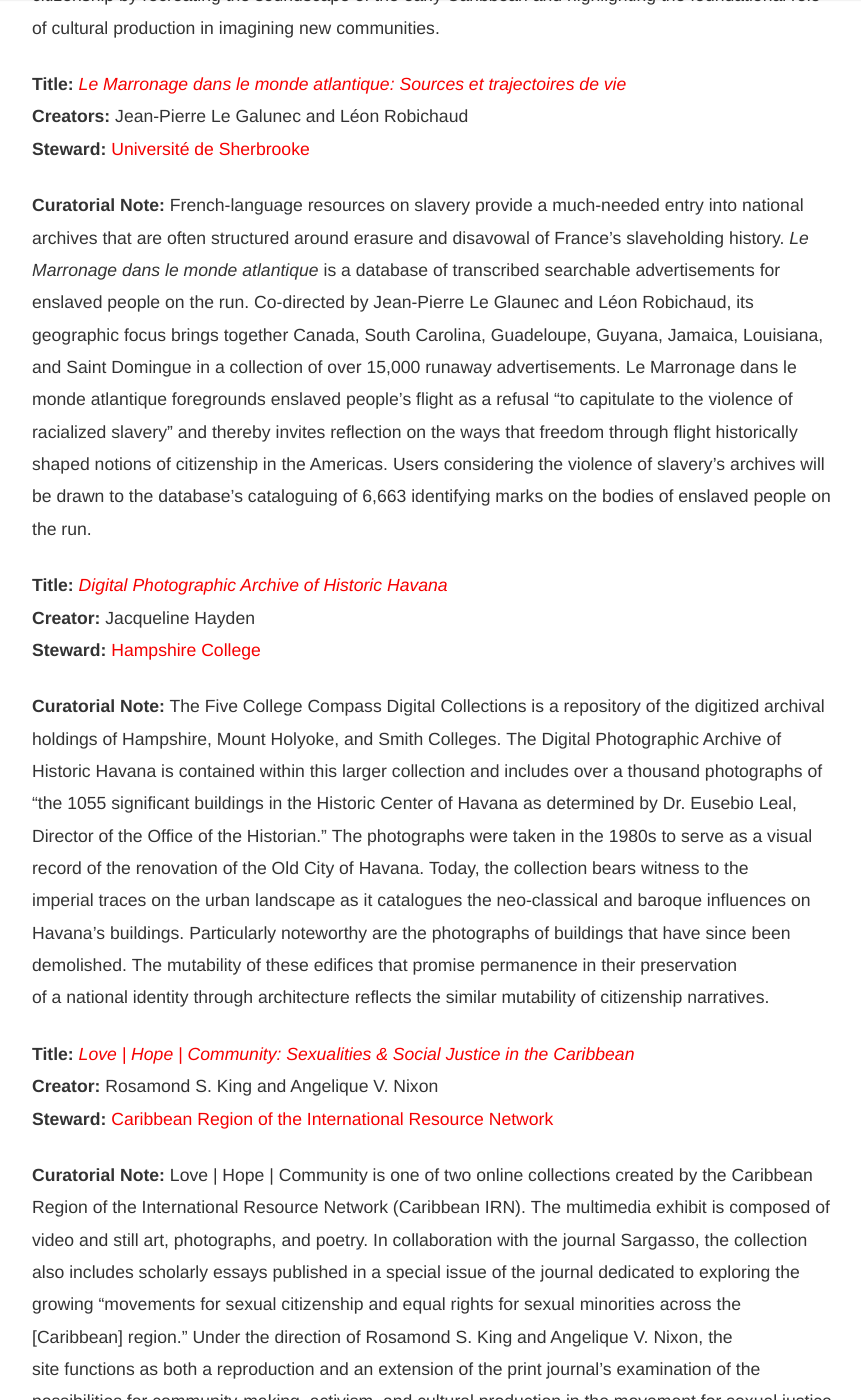
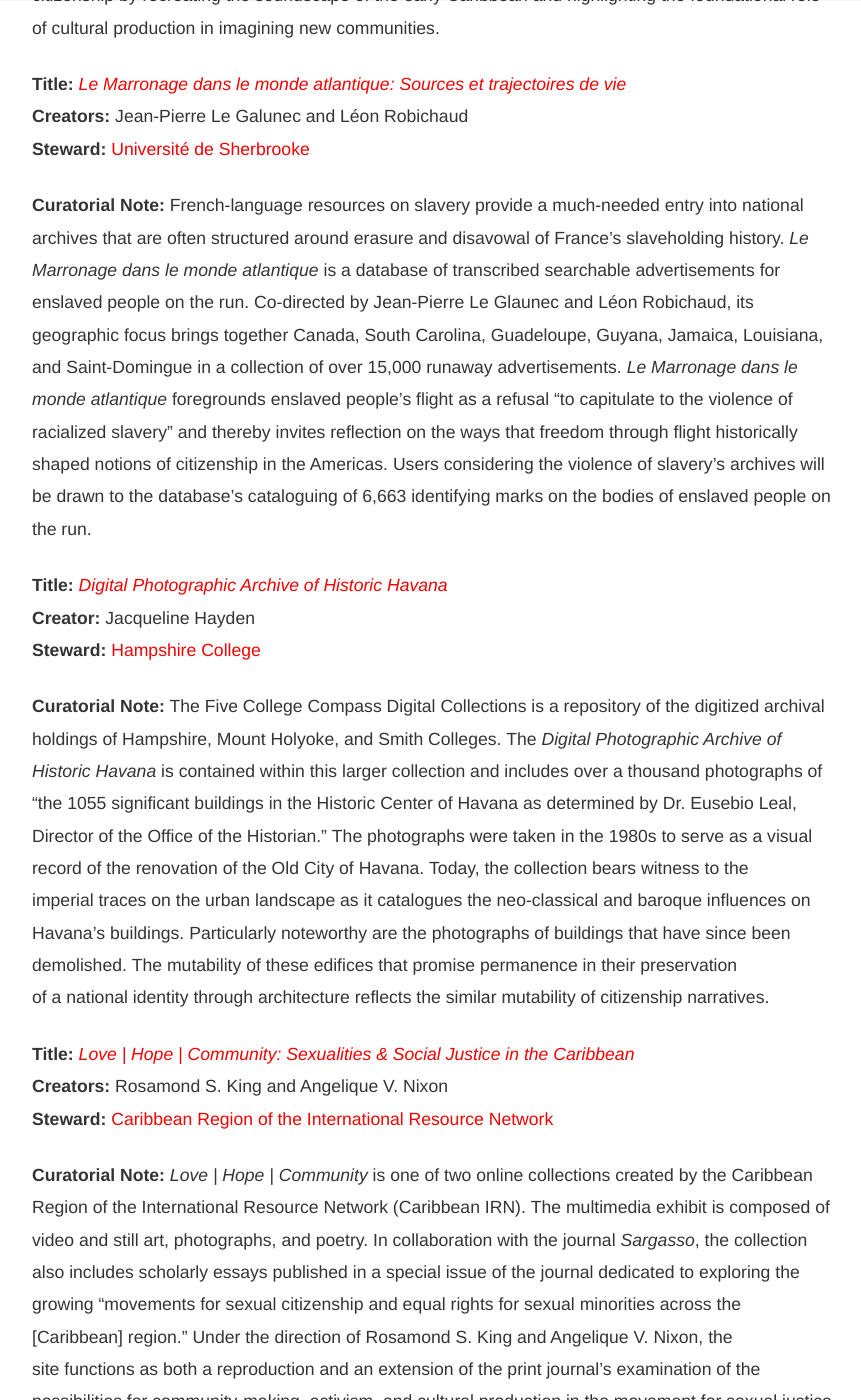
Before and after one commit to roopikarisam/keywords-caribbean-studies, a Jekyll site: the page built from _posts/2020-11-20-citizen.md, in a window 1280 px wide and 1400 px high, scrolled down 2414 px. Shown: the whole window, without its empty margins (68-929 px from the left). Built offline with Jekyll 4.4.1, drawn with Linux system fonts in a browser that asks for light colours; nearby versions of some CDN libraries; comment, search, counter and statistics services are not loaded; some of the changed text lies outside the part shown.

Commit message:
citizen proofed

```diff
--- a/_posts/2020-11-20-citizen.md
+++ b/_posts/2020-11-20-citizen.md
@@ -25,33 +25,33 @@
 
 **Title:** [_Musical Passage_](http://www.musicalpassage.org/)
 **Creators:** Laurent Dubois, David K. Garner, and Mary Caton Lingold
-**Steward:** [Franklin Humanities Institute](https://fhi.duke.edu) and the [Forum for Scholars and Publics](https://fsp.trinity.duke.edu/)
+**Stewards:** [Franklin Humanities Institute](https://fhi.duke.edu) and the [Forum for Scholars and Publics](https://fsp.trinity.duke.edu/)
 
-**Curatorial Note:** *Musical Passage* offers “a careful interpretation of a single rare artifact,” a page of musical compositions by Mr. Baptiste who was likely a free Black composer in Jamaica, recorded in Hans Sloane’s 1707 *Voyage to the Islands*. The site’s creators, Laurent Dubois, David K. Garner, and Mary Caton Lingold, invite users to encounter Baptiste’s music as it was performed in 1688 through audio recordings layered on top of the digitized page of musical compositions. The site weaves together the different locations that haunt Baptiste’s life and music as origins and spaces of belonging: Jamaica, Saint Domingue, Louisiana, Angola. Musical Passage illuminates the possibilities of sonic citizenship by recreating the soundscape of the early Caribbean and highlighting the foundational role of cultural production in imagining new communities.
+**Curatorial Note:** *Musical Passage* offers “a careful interpretation of a single rare artifact,” a page of musical compositions by Mr. Baptiste who was likely a free Black composer in Jamaica, recorded in Hans Sloane’s 1707 *Voyage to the Islands*. The site’s creators, Laurent Dubois, David K. Garner, and Mary Caton Lingold, invite users to encounter Baptiste’s music as it was performed in 1688 through audio recordings layered on top of the digitized page of musical compositions. The site weaves together the different locations that haunt Baptiste’s life and music as origins and spaces of belonging: Jamaica, Saint Domingue, Louisiana, Angola. *Musical Passage* illuminates the possibilities of sonic citizenship by recreating the soundscape of the early Caribbean and highlighting the foundational role of cultural production in imagining new communities.
 
 **Title:** [_Le Marronage dans le monde atlantique: Sources et trajectoires de vie_](http://www.marronnage.info/fr/index.html)
 **Creators:** Jean-Pierre Le Galunec and Léon Robichaud
 **Steward:** [Université de Sherbrooke](https://www.usherbrooke.ca)
 
-**Curatorial Note:** French-language resources on slavery provide a much-needed entry into national archives that are often structured around erasure and disavowal of France’s slaveholding history. *Le Marronage dans le monde atlantique* is a database of transcribed searchable advertisements for enslaved people on the run. Co-directed by Jean-Pierre Le Glaunec and Léon Robichaud, its geographic focus brings together Canada, South Carolina, Guadeloupe, Guyana, Jamaica, Louisiana, and Saint Domingue in a collection of over 15,000 runaway advertisements. Le Marronage dans le monde atlantique foregrounds enslaved people’s flight as a refusal “to capitulate to the violence of racialized slavery” and thereby invites reflection on the ways that freedom through flight historically shaped notions of citizenship in the Americas. Users considering the violence of slavery’s archives will be drawn to the database’s cataloguing of 6,663 identifying marks on the bodies of enslaved people on the run.
+**Curatorial Note:** French-language resources on slavery provide a much-needed entry into national archives that are often structured around erasure and disavowal of France’s slaveholding history. *Le Marronage dans le monde atlantique* is a database of transcribed searchable advertisements for enslaved people on the run. Co-directed by Jean-Pierre Le Glaunec and Léon Robichaud, its geographic focus brings together Canada, South Carolina, Guadeloupe, Guyana, Jamaica, Louisiana, and Saint-Domingue in a collection of over 15,000 runaway advertisements. *Le Marronage dans le monde atlantique* foregrounds enslaved people’s flight as a refusal “to capitulate to the violence of racialized slavery” and thereby invites reflection on the ways that freedom through flight historically shaped notions of citizenship in the Americas. Users considering the violence of slavery’s archives will be drawn to the database’s cataloguing of 6,663 identifying marks on the bodies of enslaved people on the run.
 
 **Title:** [_Digital Photographic Archive of Historic Havana_](https://compass.fivecolleges.edu/collections/digital-photographic-archive-historic-havana)
 **Creator:** Jacqueline Hayden
 **Steward:** [Hampshire College](https://www.hampshire.edu/)
 
-**Curatorial Note:** The Five College Compass Digital Collections is a repository of the digitized archival holdings of Hampshire, Mount Holyoke, and Smith Colleges. The Digital Photographic Archive of Historic Havana is contained within this larger collection and includes over a thousand photographs of “the 1055 significant buildings in the Historic Center of Havana as determined by Dr. Eusebio Leal, Director of the Office of the Historian.” The photographs were taken in the 1980s to serve as a visual record of the renovation of the Old City of Havana. Today, the collection bears witness to the imperial traces on the urban landscape as it catalogues the neo-classical and baroque influences on Havana’s buildings. Particularly noteworthy are the photographs of buildings that have since been demolished. The mutability of these edifices that promise permanence in their preservation of a national identity through architecture reflects the similar mutability of citizenship narratives.
+**Curatorial Note:** The Five College Compass Digital Collections is a repository of the digitized archival holdings of Hampshire, Mount Holyoke, and Smith Colleges. The *Digital Photographic Archive of Historic Havana* is contained within this larger collection and includes over a thousand photographs of “the 1055 significant buildings in the Historic Center of Havana as determined by Dr. Eusebio Leal, Director of the Office of the Historian.” The photographs were taken in the 1980s to serve as a visual record of the renovation of the Old City of Havana. Today, the collection bears witness to the imperial traces on the urban landscape as it catalogues the neo-classical and baroque influences on Havana’s buildings. Particularly noteworthy are the photographs of buildings that have since been demolished. The mutability of these edifices that promise permanence in their preservation of a national identity through architecture reflects the similar mutability of citizenship narratives.
 
 **Title:** [_Love &#124; Hope &#124; Community: Sexualities & Social Justice in the Caribbean_](https://www.caribbeansexualities.org)
-**Creator:** Rosamond S. King and Angelique V. Nixon
+**Creators:** Rosamond S. King and Angelique V. Nixon
 **Steward:** [Caribbean Region of the International Resource Network](https://www.caribbeansexualities.org/about/)
 
-**Curatorial Note:** Love &#124; Hope &#124; Community is one of two online collections created by the Caribbean Region of the International Resource Network (Caribbean IRN). The multimedia exhibit is composed of video and still art, photographs, and poetry. In collaboration with the journal Sargasso, the collection also includes scholarly essays published in a special issue of the journal dedicated to exploring the growing “movements for sexual citizenship and equal rights for sexual minorities across the [Caribbean] region.” Under the direction of Rosamond S. King and Angelique V. Nixon, the site functions as both a reproduction and an extension of the print journal’s examination of the possibilities for community-making, activism, and cultural production in the movement for sexual justice in the Caribbean. Love &#124; Hope &#124; Community offers new language and new terms for thinking about citizenship beyond the traditional legal framework of rights and duties.
+**Curatorial Note:** *Love &#124; Hope &#124; Community* is one of two online collections created by the Caribbean Region of the International Resource Network (Caribbean IRN). The multimedia exhibit is composed of video and still art, photographs, and poetry. In collaboration with the journal *Sargasso*, the collection also includes scholarly essays published in a special issue of the journal dedicated to exploring the growing “movements for sexual citizenship and equal rights for sexual minorities across the [Caribbean] region.” Under the direction of Rosamond S. King and Angelique V. Nixon, the site functions as both a reproduction and an extension of the print journal’s examination of the possibilities for community-making, activism, and cultural production in the movement for sexual justice in the Caribbean. *Love &#124; Hope &#124; Community* offers new language and new terms for thinking about citizenship beyond the traditional legal framework of rights and duties.
 
 **Title:** [_Create Caribbean_](http://createcaribbean.org/create/)
 **Creator:** Schuyler Esprit
 **Steward:** [Create Caribbean Research Institute](http://createcaribbean.org/create/)
 
-**Curatorial Note:** Citizenship as practice is understood largely as the domain of adults. If casting a vote is an expression of political will, it also often marks a rite of passage into adulthood. Create Caribbean is a digital humanities research institute that empowers young people to make important contributions to collective projects of rethinking, representing, and preserving Caribbean history and heritage through digital methods. The institute was founded and is headed by Schuyler Esprit, and its values of community and collaboration prioritize research and teaching “for the creation and implementation of policies and practices that serve citizens at all levels of the socioeconomic spectrum.” The institute runs several projects and workshops including the Create and Code digital literacy program for students aged 7-14, and the Dominica History/The Road to Independence multimedia exhibit that features resources for primary and secondary school students. These programs attest to the many modes of young people’s social, intellectual, and civic engagement in the Caribbean.
+**Curatorial Note:** Citizenship as practice is understood largely as the domain of adults. If casting a vote is an expression of political will, it also often marks a rite of passage into adulthood. _Create Caribbean_ is a digital humanities research institute that empowers young people to make important contributions to collective projects of rethinking, representing, and preserving Caribbean history and heritage through digital methods. The institute was founded and is headed by Schuyler Esprit, and its values of community and collaboration prioritize research and teaching “for the creation and implementation of policies and practices that serve citizens at all levels of the socioeconomic spectrum.” The institute runs several projects and workshops including the Create and Code digital literacy program for students aged 7-14, and the _Dominica History/The Road to Independence_ multimedia exhibit that features resources for primary and secondary school students. These programs attest to the many modes of young people’s social, intellectual, and civic engagement in the Caribbean.
 
 **Title:** [“Jacques Martial interprète le *Cahier d'un retour au pays natal* d'Aimé Césaire”
 ](https://www.youtube.com/watch?v=47aSVslV1aQ&feature=emb_logo)
@@ -62,7 +62,7 @@
 
 <div class="section-title"><img style="padding: 5px;float:left;" src="{{ site.baseurl}}/assets/images/tiny-key.jpg"><a href="#Bio"><h2>Bio</h2></a></div>
 
-[Annette Joseph-Gabriel](https://www.annettejosephgabriel.com/) is Assistant Professor of French and Francophone Studies at the University of Michigan, Ann Arbor. Her research focuses on race, gender, and citizenship in the French-speaking Caribbean, Africa, and France. She is the author of *Reimagining Liberation: How Black Women Transformed Citizenship in the French Empire* (University of Illinois Press, 2020).
+[Annette Joseph-Gabriel](https://www.annettejosephgabriel.com/) is Assistant Professor of French and Francophone Studies at the University of Michigan, Ann Arbor.  Her research focuses on race, gender, and citizenship in the French-speaking  Caribbean, Africa, and France. She is the author of *Reimagining Liberation: How Black Women Transformed Citizenship in the French Empire* (University of Illinois Press, 2020).
 
 <div class="section-title"><img style="padding: 5px;float:left;" src="{{ site.baseurl}}/assets/images/tiny-key.jpg"><a href="#Bibliography"><h2>Bibliography</h2></a></div>
 
@@ -70,8 +70,8 @@
 
 Césaire, Aimé, Albert J. Arnold, and Clayton Eshleman. *The Original 1939 Notebook of a Return to the Native Land*. Wesleyan University Press, 2013.
 
-DeGuzman, Kathleen. "Wide Sargasso Sea’s Archipelagic Provincialism." *Small Axe: A Caribbean Journal of Criticism*. 23.2 (2019): 1-16.
+DeGuzman, Kathleen. "Wide Sargasso Sea’s Archipelagic Provincialism." *Small Axe: A Caribbean Journal of Criticism* 23.2 (2019): 1-16.
 
-Stephens, Michelle. "What Is an Island?: Caribbean Studies and the Contemporary Visual Artist." *Small Axe: A Caribbean Journal of Criticism*. (2013): 8-26.
+Stephens, Michelle. "What Is an Island?: Caribbean Studies and the Contemporary Visual Artist." *Small Axe: A Caribbean Journal of Criticism* (2013): 8-26.
 
 _Image used under a [Pixabay](https://pixabay.com/service/license/) license_
```
